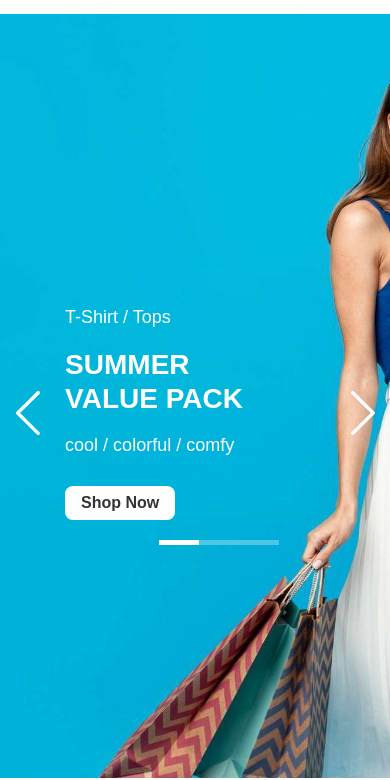
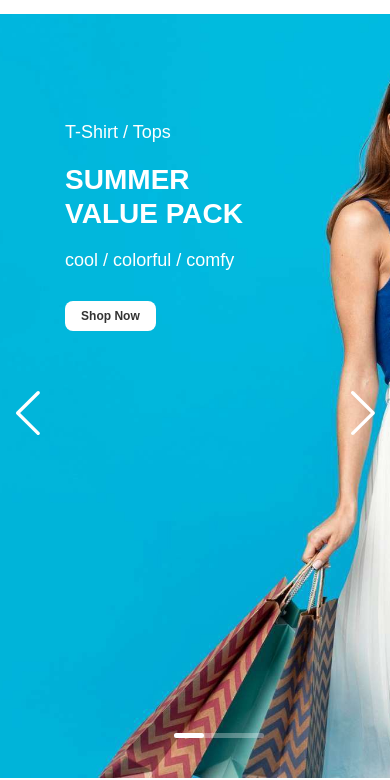
Before and after one commit to midlajdev/Euphoria, a plain HTML site: page index.html in a window 390 px wide. Shown: the part 66-846 px from the top of the page. Drawn offline with Linux system fonts and the light colour scheme.

Commit message:
UI updated

```diff
--- a/css/styles.css
+++ b/css/styles.css
@@ -177,9 +177,6 @@ header {
         font-size: 16px;
     }
 
-    #spotlight {
-        height: calc(100vh - 80px);
-    }
     /* .search-bar{
         width: 100px;
     } */
@@ -197,17 +194,15 @@ header {
     padding-left: 48px;
     overflow: hidden;
 
-
-
 }
 
 #spotlight .wrapper {
     display: flex;
     flex-direction: column;
-    justify-content: space-between;
+    justify-content:space-between;
     position: relative;
     overflow: hidden;
-
+    height: inherit;
 }
 
 .spotlight-content {
@@ -290,10 +285,11 @@ header {
 }
 
 .slider-line {
-    width: 120px;
+    width: 100px;
     height: 5px;
     background: rgba(255, 255, 255, 0.3);
     position: relative;
+    border-radius: 25px;
 }
 
 .slider-progress {
@@ -303,6 +299,7 @@ header {
     height: 100%;
     width: 33%;
     background: #fff;
+    border-radius: 25px;
 }
 
 @media screen and (max-width: 980px){
@@ -323,7 +320,7 @@ header {
     }
 
     #spotlight .title {
-        font-size: 48px;
+        font-size: 40px;
     }
 
     #spotlight .subtitle {
@@ -345,14 +342,14 @@ header {
     }
 
     .slider-line {
-        width: 150px;
+        width: 100px;
     }
 }
 
 @media screen and (max-width: 480px) {
     .spotlight-content {
-        padding: 20px 0;
-        margin-top: 40px;
+        padding:20px 0 20px 0;
+        margin-top: 48px;
     }
 
     #spotlight .category {
@@ -370,6 +367,8 @@ header {
 
     .shop-now-btn {
         padding: 8px 16px;
+        font-size: 12px;
+
     }
 
     .prev-btn,
@@ -387,7 +386,7 @@ header {
     }
 
     .slider-line {
-        width: 120px;
+        width: 90px;
     }
 }
 
```
